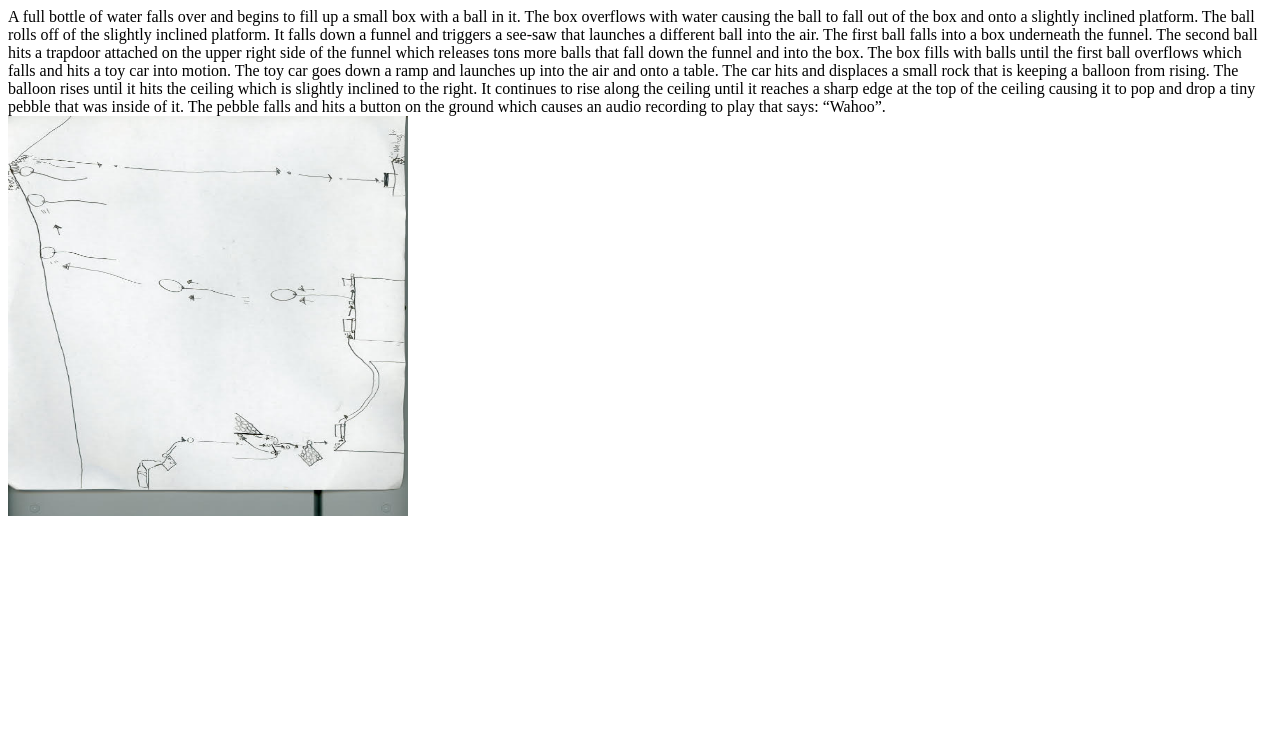
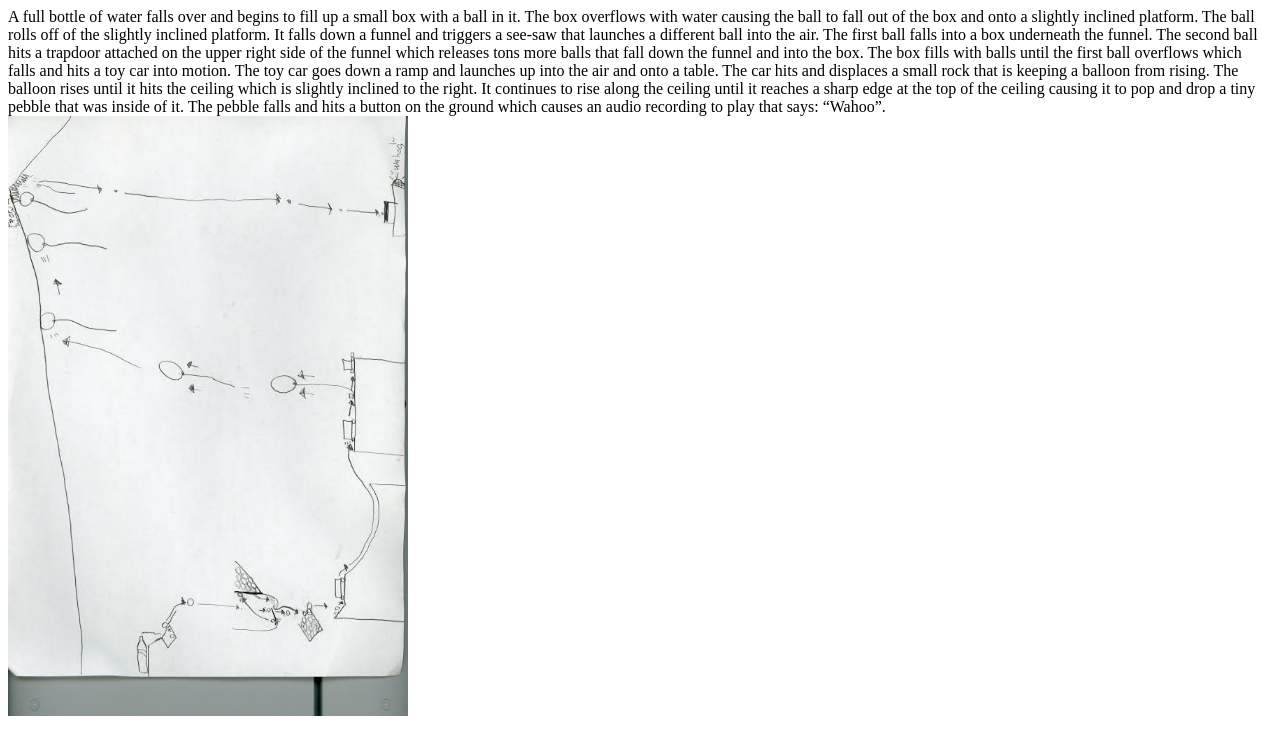
Before and after one commit to yaboiewan/chain-of-events, a plain HTML site: page index.html in a window 1280 px wide. Drawn offline with Linux system fonts and the light colour scheme.

Commit message:
Update index.html

```diff
--- a/index.html
+++ b/index.html
@@ -2,4 +2,4 @@ A full bottle of water falls over and begins to fill up a small box with a ball
 
 
 
-<img src="unnamed.jpg" style="width:400px;height:400;">
+<img src="unnamed.jpg" style="width:400px;height:600;">
```
